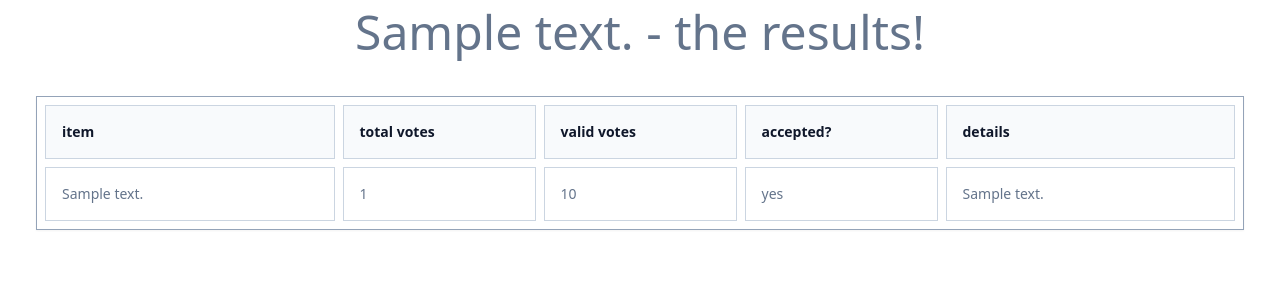
After one commit to spookyvision/duckvote, a Django app: template voting/templates/voting/stats.html in a window 1280 px wide. The commit adds this page. Shown: the top 300 px of the page. Run offline with Django 4.2, Linux system fonts and the light colour scheme; the template is opened without the code that fills it: most values are stand-ins (such as "Sample title", 1, 10 or a date in 2020); parts of the project's set-up code (start-up, migrations or seed data) failed here and were passed over; some libraries are stand-ins or nearby versions.

Commit message:
add stats, fix teh looks

```diff
--- a/duckvote/settings.py
+++ b/duckvote/settings.py
@@ -33,6 +33,7 @@ INSTALLED_APPS = [
     "django.contrib.staticfiles",
     "debug_toolbar",
     'django_extensions',
+    'django.contrib.humanize',
     'ordered_model',
     'tailwind',
     'django_browser_reload',
--- a/theme/templates/base.html
+++ b/theme/templates/base.html
@@ -18,7 +18,7 @@
 		{% tailwind_css %}
 	</head>
 
-	<body class="bg-gray-50 font-serif leading-normal tracking-normal">
+	<body class="antialiased text-slate-500 dark:text-slate-400 bg-white dark:bg-slate-900">
 		<div class="container mx-auto">
 			<div class="flex items-center justify-center m-2">
 				<h1 class="text-5xl">
--- a/voting/auth.py
+++ b/voting/auth.py
@@ -12,4 +12,4 @@ class AuthBackend(AllowAllUsersModelBackend):
         if user_id is not None:
             return User.objects.get(user_id=user_id)
         else:
-            return super().authenticate(request, username=None, password=kwargs.get('password'), **kwargs)
+            return super().authenticate(request, **kwargs)
--- /dev/null
+++ b/voting/templates/voting/stats.html
@@ -0,0 +1,35 @@
+{% extends 'base.html' %}
+{% load humanize %}
+
+{% block title %}
+{{ event.description }} - the results!
+{% endblock %}
+
+{% block content%}
+
+
+<div class="px-4 py-8 sm:px-8">
+<table class="border-separate border-spacing-2 w-full border border-slate-400 dark:border-slate-500 bg-white dark:bg-slate-800 text-sm shadow-sm">
+    <thead class="bg-slate-50 dark:bg-slate-700">
+        <tr>
+            <th class="w-1/4 border border-slate-300 dark:border-slate-600 font-semibold p-4 text-slate-900 dark:text-slate-200 text-left">item</th>
+            <th class="w-1/6 border border-slate-300 dark:border-slate-600 font-semibold p-4 text-slate-900 dark:text-slate-200 text-left">total votes</th>
+            <th class="w-1/6 border border-slate-300 dark:border-slate-600 font-semibold p-4 text-slate-900 dark:text-slate-200 text-left">valid votes</th>
+            <th class="w-1/6 border border-slate-300 dark:border-slate-600 font-semibold p-4 text-slate-900 dark:text-slate-200 text-left">accepted?</th>
+            <th class="w-1/4 border border-slate-300 dark:border-slate-600 font-semibold p-4 text-slate-900 dark:text-slate-200 text-left">details</th>
+        </tr>
+    </thead>
+    <tbody>
+        {% for item in stats %}
+            <tr>
+                <td class="border border-slate-300 dark:border-slate-700 p-4 text-slate-500 dark:text-slate-400">{{ item.description }}</td>
+                <td class="border border-slate-300 dark:border-slate-700 p-4 text-slate-500 dark:text-slate-400">{{ item.total_votes }}</td>
+                <td class="border border-slate-300 dark:border-slate-700 p-4 text-slate-500 dark:text-slate-400">{{ item.valid_votes }}</td>
+                <td class="border border-slate-300 dark:border-slate-700 p-4 text-slate-500 dark:text-slate-400">{{ item.accepted | yesno }}</td>
+                <td class="border border-slate-300 dark:border-slate-700 p-4 text-slate-500 dark:text-slate-400">{{ item.details }}</td>
+            </tr>
+        {% endfor %}
+    </tbody>
+<table>
+</div>
+{% endblock%}
```
Also changed, not shown: voting/templates/voting/index.html (+6 -4 lines), voting/views.py (+27 -1 lines).
